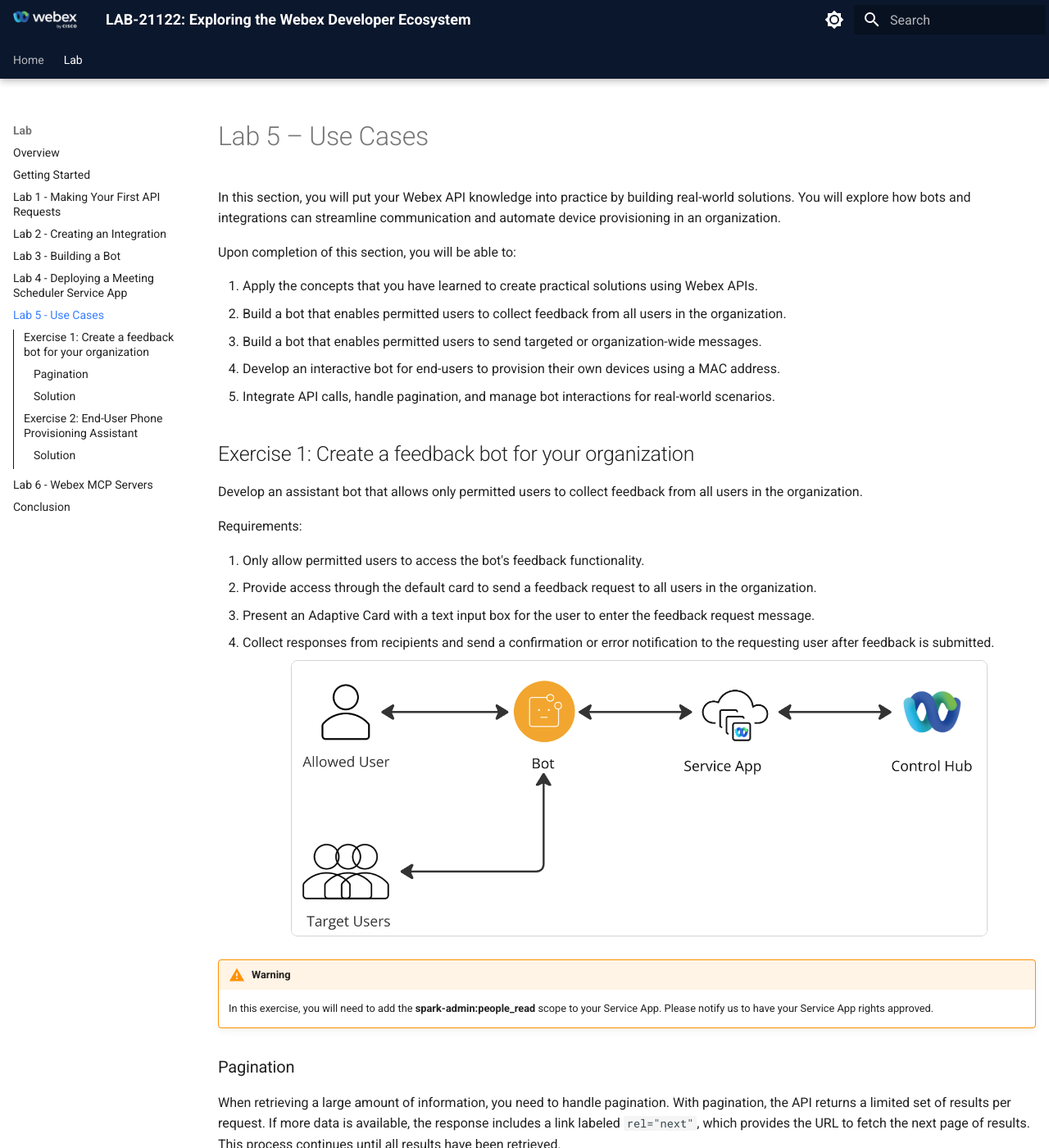
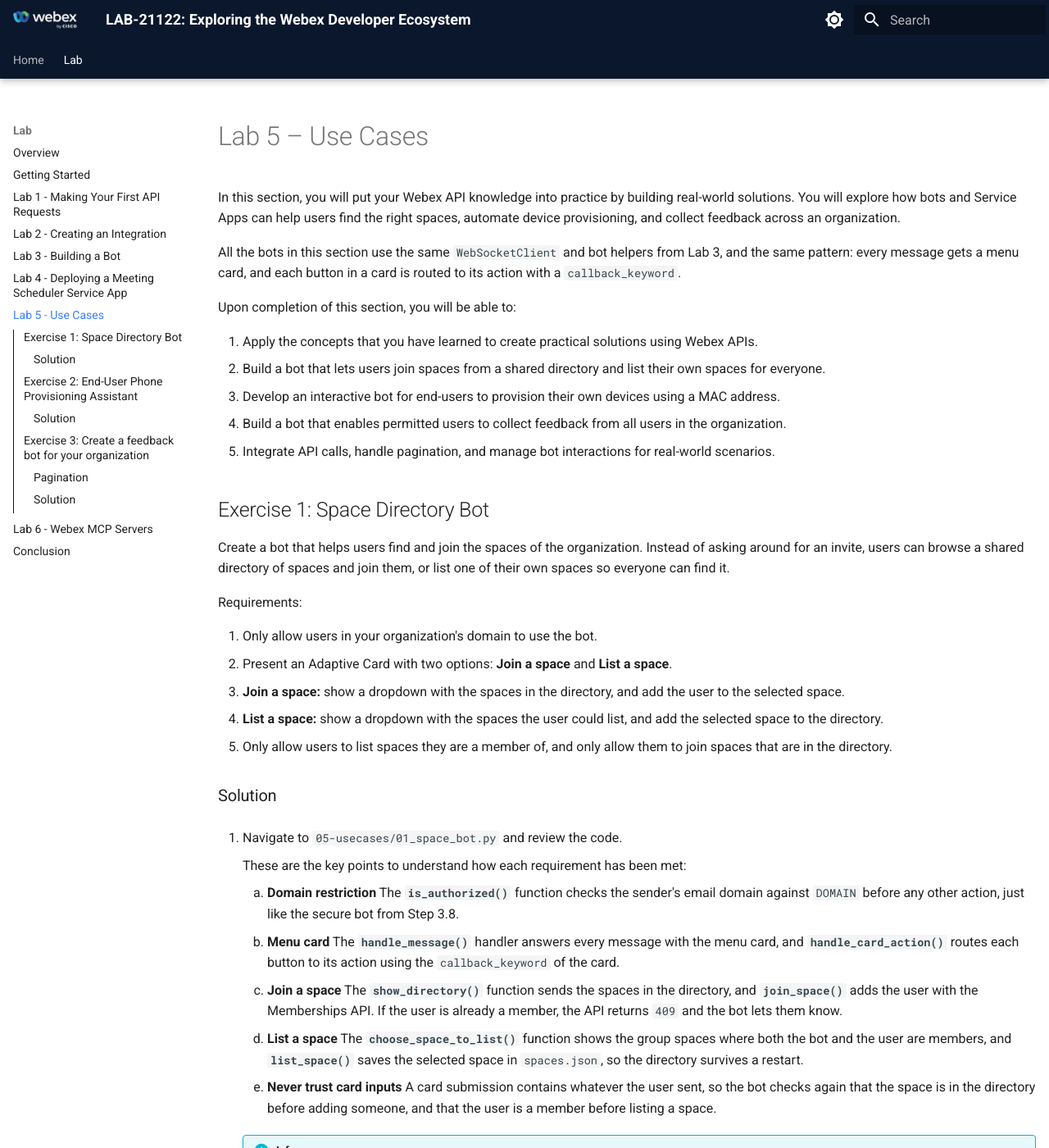
Before and after one commit to WebexCC-SA/LAB-21122, an MkDocs documentation site: the page built from docs/lab5_use-cases-websockets.md, in a window 1280 px wide and 1400 px high. Shown: the whole window at 82% size. Built offline with MkDocs 1.6.1 and Material for MkDocs 9.7.7, drawn with Linux system fonts in a browser that asks for light colours; some of the changed text lies outside the part shown.

Commit message:
Update lab5_use-cases-websockets.md

````diff
--- a/docs/lab5_use-cases-websockets.md
+++ b/docs/lab5_use-cases-websockets.md
@@ -1,98 +1,76 @@
 # Lab 5 – Use Cases
 
-In this section, you will put your Webex API knowledge into practice by building real-world solutions. You will explore how bots and integrations can streamline communication and automate device provisioning in an organization.
+In this section, you will put your Webex API knowledge into practice by building real-world solutions. You will explore how bots and Service Apps can help users find the right spaces, automate device provisioning, and collect feedback across an organization.
+
+All the bots in this section use the same `WebSocketClient` and bot helpers from Lab 3, and the same pattern: every message gets a menu card, and each button in a card is routed to its action with a `callback_keyword`.
 
 Upon completion of this section, you will be able to:
 
 1. Apply the concepts that you have learned to create practical solutions using Webex APIs.
-2. Build a bot that enables permitted users to collect feedback from all users in the organization.
-3. Build a bot that enables permitted users to send targeted or organization-wide messages.
-4. Develop an interactive bot for end-users to provision their own devices using a MAC address.
+2. Build a bot that lets users join spaces from a shared directory and list their own spaces for everyone.
+3. Develop an interactive bot for end-users to provision their own devices using a MAC address.
+4. Build a bot that enables permitted users to collect feedback from all users in the organization.
 5. Integrate API calls, handle pagination, and manage bot interactions for real-world scenarios.
 
-## Exercise 1: Create a feedback bot for your organization
+## Exercise 1: Space Directory Bot
 
-Develop an assistant bot that allows only permitted users to collect feedback from all users in the organization.
+Create a bot that helps users find and join the spaces of the organization. Instead of asking around for an invite, users can browse a shared directory of spaces and join them, or list one of their own spaces so everyone can find it.
 
 Requirements:
 
-1. Only allow permitted users to access the bot's feedback functionality.
-2. Provide access through the default card to send a feedback request to all users in the organization.
-3. Present an Adaptive Card with a text input box for the user to enter the feedback request message.
-4. Collect responses from recipients and send a confirmation or error notification to the requesting user after feedback is submitted.
-
-    ![docx-image-049](./assets/docx-image-049.png){ width="850" style="display: block; margin: 0 auto; border: 1px solid lightgray; border-radius: 8px;" }
-
-!!! Warning
-    In this exercise, you will need to add the **spark-admin:people_read** scope to your Service App. Please notify us to have your Service App rights approved.
-
-### Pagination
-
-When retrieving a large amount of information, you need to handle pagination. With pagination, the API returns a limited set of results per request. If more data is available, the response includes a link labeled `rel="next"`, which provides the URL to fetch the next page of results. This process continues until all results have been retrieved.
-
-1. Navigate to `06-usecases/01_pagination.py` and review the code.
-
-    In this example, a pagination limit of 2 users is used.
-
-2. Execute the code with the following command and let it run:
-
-    ```bash
-    python 01_pagination.py
-    ```
-
-3. You will now see all the users listed in the console, displayed in pages of size 2:
-
-    ![docx-image-051](./assets/docx-image-051.png){ width="850" style="display: block; margin: 0 auto; border: 1px solid lightgray; border-radius: 8px;" }
+1. Only allow users in your organization's domain to use the bot.
+2. Present an Adaptive Card with two options: **Join a space** and **List a space**.
+3. **Join a space:** show a dropdown with the spaces in the directory, and add the user to the selected space.
+4. **List a space:** show a dropdown with the spaces the user could list, and add the selected space to the directory.
+5. Only allow users to list spaces they are a member of, and only allow them to join spaces that are in the directory.
 
 ### Solution
 
-1. Navigate to `06-usecases/01_feedback_websocket.py` and review the code.
+1. Navigate to `05-usecases/01_space_bot.py` and review the code.
 
-   These are the key points to understand how each requirement has been met:
+    These are the key points to understand how each requirement has been met:
 
-    1. **Permitted User Access Only**
-        The **`is_allowed_sender()`** handler function verifies the user's email against a predefined allow-list before executing feedback commands.
-    2. **Org-wide Feedback Card Distribution**
-        The **`/feedback`** command handler sends an Adaptive Card containing a feedback form to every user in the Webex organization.
-    3. **Adaptive Card Feedback Input**
-        The Adaptive Card created by the bot includes a multi-line **Input.Text** element specifically for feedback entry.
-    4. **Collect Responses, Notify Sender**
-        The **`on_attachment_action()`** handler extracts the feedback from the submitted card, forwards it to the designated email, and sends a confirmation or error message back to the submitting user.
+    1. **Domain restriction**
+        The **`is_authorized()`** function checks the sender's email domain against `DOMAIN` before any other action, just like the secure bot from Step 3.8.
+    2. **Menu card**
+        The **`handle_message()`** handler answers every message with the menu card, and **`handle_card_action()`** routes each button to its action using the `callback_keyword` of the card.
+    3. **Join a space**
+        The **`show_directory()`** function sends the spaces in the directory, and **`join_space()`** adds the user with the Memberships API. If the user is already a member, the API returns `409` and the bot lets them know.
+    4. **List a space**
+        The **`choose_space_to_list()`** function shows the group spaces where both the bot and the user are members, and **`list_space()`** saves the selected space in `spaces.json`, so the directory survives a restart.
+    5. **Never trust card inputs**
+        A card submission contains whatever the user sent, so the bot checks again that the space is in the directory before adding someone, and that the user is a member before listing a space.
+
+    !!! Info
+        The bot can only add people to spaces it is a member of. That is why a space must include the bot before it can be listed.
 
 2. Change your directory in the terminal:
 
-    ```bash
-    cd 06-usecases
-    ```
+    - cd ../05-usecases
 
 3. Execute the code with the following command and let it run:
 
-    ```bash
-    python 01_feedback_websocket.py
-    ```
+    - python 01_space_bot.py
 
-!!! Warning
-    Wait until you see the message **WebSocket connected** appear in the console.
+    !!! Warning
+        Wait until you see **WebSocket connected as WebexOne-*USERNAME*, waiting for messages...** in the console.
 
-4. Send any message to your bot to get the following card:
+4. Send any message to your bot in your 1:1 space to get the menu card, and click **List a space**.
 
-    ![docx-image-053](./assets/docx-image-053.png){ width="850" style="display: block; margin: 0 auto; border: 1px solid lightgray; border-radius: 8px;" }
+    You will see the **WebexOne Room** space you created in Step 3.3. The bot created it, so both you and the bot are already members.
 
-5. Once you click **Send feedback card to all users in the organization**, the cards will begin sending. You will receive the following notification message once the process is completed:
+5. Select **WebexOne Room** and click **List it**. You will receive a confirmation that the space is now listed.
 
-    ![docx-image-054](./assets/docx-image-054.png){ width="850" style="display: block; margin: 0 auto; border: 1px solid lightgray; border-radius: 8px;" }
+6. In Webex, leave **WebexOne Room**, so you can join it again from the directory.
 
-6. At this point, all users will receive the following feedback card:
+7. Send another message to your bot, click **Join a space**, select **WebexOne Room**, and click **Join**. You will be added back to the space.
 
-    ![docx-image-055](./assets/docx-image-055.png){ width="850" style="display: block; margin: 0 auto; border: 1px solid lightgray; border-radius: 8px;" }
+8. Repeat the previous step. This time, the bot lets you know that you are already a member of the space.
 
-7. Once users submit their feedback, they will receive the following notification message:
+    !!! Tip
+        To list any other space, first add your bot to it with its email address, then click **List a space** again. You can also ask someone next to you to send a message to your bot and join your space from the directory.
 
-    ![docx-image-056](./assets/docx-image-056.png){ width="850" style="display: block; margin: 0 auto; border: 1px solid lightgray; border-radius: 8px;" }
-
-8. At the same time, you, as an admin, will be notified with the user's feedback:
-
-    ![docx-image-057](./assets/docx-image-057.png){ width="700" style="display: block; margin: 0 auto; border: 1px solid lightgray; border-radius: 8px;" }
+9. Stop the bot with **Ctrl+C** before moving to the next exercise.
 
 ## Exercise 2: End-User Phone Provisioning Assistant
 
@@ -104,40 +82,43 @@
 2. Present an Adaptive Card to the user with:
     1. An input field for the MAC address.
     2. A choice set (dropdown) for selecting the phone model, with the following pre-defined options:
-        * DMS Cisco 8851
-        * DMS Cisco 8861
-        * DMS Cisco 8865
+        - DMS Cisco 8851
+        - DMS Cisco 8861
+        - DMS Cisco 8865
 3. Use the submitted data (MAC address and selected phone model) to initiate device provisioning through the backend or relevant API.
 4. Notify the user in Webex of the provisioning result (success or error).
 
     ![docx-image-058](./assets/docx-image-058.png){ width="850" style="display: block; margin: 0 auto; border: 1px solid lightgray; border-radius: 8px;" }
 
 !!! Warning
-    In this exercise, you will need to add the **spark-admin:devices_write** scope to your Service App. Please notify us to have your Service App rights approved.
+    In this exercise, you will need to add the **spark-admin:devices_write** scope to your Service App.
+    In the next exercises, you will also need to add **spark-admin:people_read** scope. Do it now for simplicity.
+
+    Please notify us to have your Service App rights approved.
+
+    Once approved, generate new tokens as in Step 4.3 and update `WEBEX_ACCESS_TOKEN` in your `.env` file, because a token only includes the scopes that were approved when it was generated.
 
 ### Solution
 
-1. Navigate to `06-usecases/02_device_websocket.py` and review the code.
+1. Navigate to `05-usecases/02_device_bot.py` and review the code.
 
     These are the key points to understand how each requirement has been met:
 
     1. **MAC address validation**
-        The **`is_valid_mac_address()`** function uses regex to check the MAC format before API submission.
+        The **`normalize_mac_address()`** function uses a regular expression to check the MAC format before calling the API. It accepts `AA:BB:CC:DD:EE:FF`, `AA-BB-CC-DD-EE-FF`, and `AABBCCDDEEFF`, and converts them to the format the API expects.
     2. **Adaptive Card presentation**
-        The **`on_message()`** handler displays an Adaptive Card with MAC input and a phone model dropdown when the user requests provisioning.
+        The **`handle_message()`** handler sends the menu card, and the **Provision your new IP Phone** button sends the provisioning card with the MAC input and the phone model dropdown.
     3. **Device provisioning**
-        The **`on_attachment_action()`** handler extracts card data and POSTs it to the `/v1/devices` API for provisioning.
+        The **`provision_device()`** function sends the card data to the `/v1/devices` API with the Service App token. The device is assigned to the user who submitted the card.
     4. **Provisioning result notification**
-        **`on_attachment_action()`** returns confirmation messages (success, duplicate, or error) based on the API's response status.
+        **`provision_device()`** replies with a success, duplicate, or error message based on the API's response status.
 
 2. Execute the code with the following command and let it run:
 
-    ```bash
-    python 02_device_websocket.py
-    ```
+    - python 02_device_bot.py
 
-!!! Warning
-    Wait until you see the message **WebSocket connected** appear in the console.
+    !!! Warning
+        Wait until you see **WebSocket connected as WebexOne-*USERNAME*, waiting for messages...** in the console.
 
 3. Send any message to your bot to get the following card:
 
@@ -162,3 +143,81 @@
 8. You can verify the device registration in Control Hub:
 
     ![docx-image-066](./assets/docx-image-066.png){ width="850" style="display: block; margin: 0 auto; border: 1px solid lightgray; border-radius: 8px;" }
+
+9. Stop the bot with **Ctrl+C** before moving to the next exercise.
+
+## Exercise 3: Create a feedback bot for your organization
+
+Develop an assistant bot that allows only permitted users to collect feedback from all users in the organization.
+
+Requirements:
+
+1. Only allow permitted users to access the bot's feedback functionality.
+2. Provide access through the menu card to send a feedback request to all users in the organization.
+3. Present an Adaptive Card with a text input box for each user to enter their feedback.
+4. Collect responses from recipients and send a confirmation or error notification to the user after feedback is submitted.
+
+    ![docx-image-049](./assets/docx-image-049.png){ width="850" style="display: block; margin: 0 auto; border: 1px solid lightgray; border-radius: 8px;" }
+
+!!! Warning
+    In this exercise, you will need to add the **spark-admin:people_read** scope to your Service App. Please notify us to have your Service App rights approved. Once approved, generate new tokens as in Step 4.3 and update `WEBEX_ACCESS_TOKEN` in your `.env` file.
+
+### Pagination
+
+When retrieving a large amount of information, you need to handle pagination. With pagination, the API returns a limited set of results per request. If more data is available, the response includes a `Link` header with `rel="next"`, which provides the URL to fetch the next page of results. This process continues until all results have been retrieved.
+
+1. Navigate to `05-usecases/03_pagination.py` and review the code.
+
+    In this example, a pagination limit of 2 users is used.
+
+2. Execute the code with the following command:
+
+    - python 03_pagination.py
+
+3. You will now see all the users listed in the console, displayed in pages of size 2:
+
+    ![docx-image-051](./assets/docx-image-051.png){ width="850" style="display: block; margin: 0 auto; border: 1px solid lightgray; border-radius: 8px;" }
+
+### Solution
+
+1. Navigate to `05-usecases/03_feedback_bot.py` and review the code.
+
+    These are the key points to understand how each requirement has been met:
+
+    1. **Permitted User Access Only**
+        The **`is_allowed_sender()`** function verifies that the user's email matches `EMAIL` in your `.env` file before sending feedback requests. All other users in the domain can still submit feedback.
+    2. **Org-wide Feedback Card Distribution**
+        The **Send feedback card to all users in the organization** button calls **`send_feedback_to_all()`**, which lists every user with the Service App token and sends each of them the feedback card. The SDK follows the pagination links automatically, just like `03_pagination.py` does by hand.
+    3. **Adaptive Card Feedback Input**
+        The **`feedback_card()`** function builds a card with a multi-line **Input.Text** element for the feedback.
+    4. **Collect Responses, Notify Sender**
+        The **`submit_feedback()`** function forwards the submitted feedback to `EMAIL` and sends a confirmation or error message back to the user who submitted it.
+
+2. Execute the code with the following command and let it run:
+
+    - python 03_feedback_bot.py
+
+    !!! Warning
+        Wait until you see **WebSocket connected as WebexOne-*USERNAME*, waiting for messages...** in the console.
+
+3. Send any message to your bot to get the following card:
+
+    ![docx-image-053](./assets/docx-image-053.png){ width="850" style="display: block; margin: 0 auto; border: 1px solid lightgray; border-radius: 8px;" }
+
+4. Once you click **Send feedback card to all users in the organization**, the cards will begin sending. You will receive the following notification message once the process is completed:
+
+    ![docx-image-054](./assets/docx-image-054.png){ width="850" style="display: block; margin: 0 auto; border: 1px solid lightgray; border-radius: 8px;" }
+
+5. At this point, all users will receive the following feedback card:
+
+    ![docx-image-055](./assets/docx-image-055.png){ width="850" style="display: block; margin: 0 auto; border: 1px solid lightgray; border-radius: 8px;" }
+
+6. Once users submit their feedback, they will receive the following notification message:
+
+    ![docx-image-056](./assets/docx-image-056.png){ width="850" style="display: block; margin: 0 auto; border: 1px solid lightgray; border-radius: 8px;" }
+
+7. At the same time, you, as an admin, will be notified with the user's feedback:
+
+    ![docx-image-057](./assets/docx-image-057.png){ width="700" style="display: block; margin: 0 auto; border: 1px solid lightgray; border-radius: 8px;" }
+
+8. Stop the bot with **Ctrl+C** when you are done.
````
